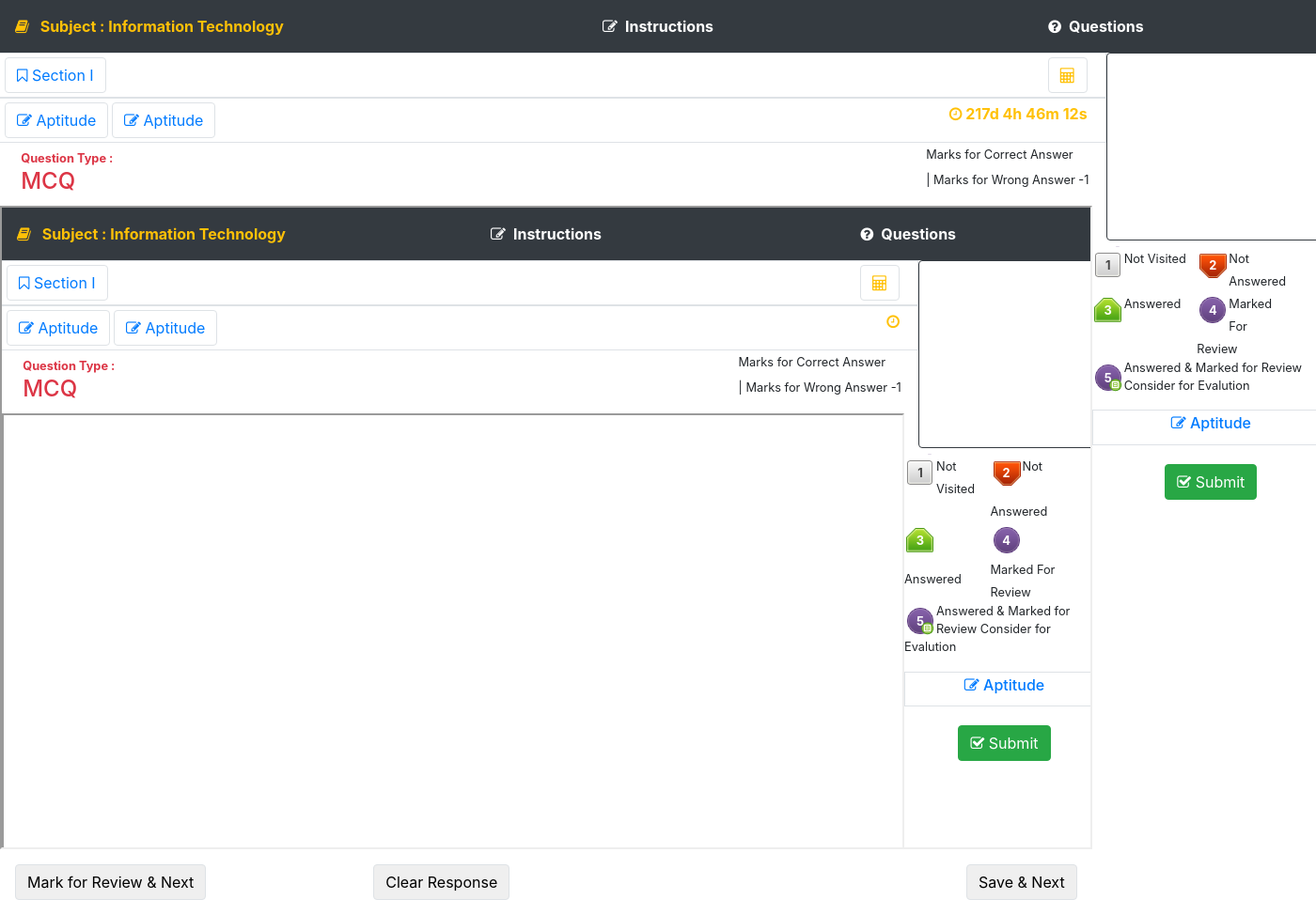
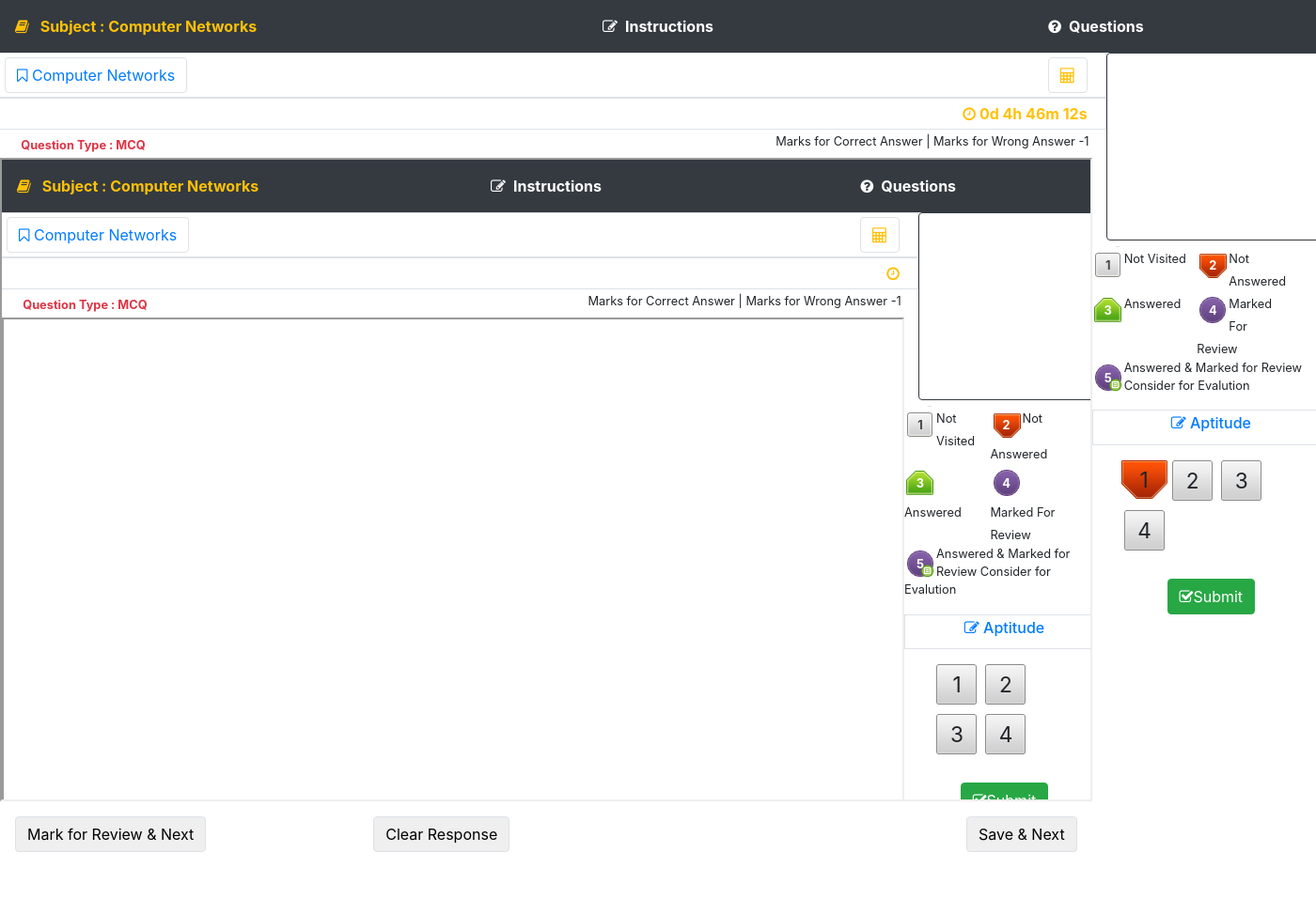
Before and after one commit to kunalrathorelnct/online-examination-system, a Django app: template template/quiz.html in a window 1400 px wide; the page is wider, and only the part inside the window is pictured. Shown: that part at 94% size. After the commit the page ends 907 px from the top of that part, so only its background shows below. Run offline with Django 3.2, Linux system fonts and the light colour scheme; the template is opened without the code that fills it: values that come from a table or form of the project are taken from there, others are empty; data comes from the database, SQL or seed files in the repository; both versions use the stored data as it was after the commit; some libraries are stand-ins or nearby versions.

Commit message:
Pannel, Calculator, Dynamic Questions

```diff
--- a/exam/views.py
+++ b/exam/views.py
@@ -1,5 +1,5 @@
 from django.shortcuts import render,HttpResponse
-from .models import Student_Exam,Question
+from .models import Student_Exam,Question,Section
 # Create your views here.
 from django.utils import timezone
 from .serializers import *
--- a/static/css/aecInstructions.css
+++ b/static/css/aecInstructions.css
@@ -96,23 +96,23 @@
     color: #fff;
     cursor: pointer;
     float: left;
-    text-align: center;
     font-size: 1.417em;
     font-weight: normal;
+    height: 43px;
+    line-height: 42px;
+    margin-bottom: 10px;
     margin-right: 2px;
+    text-align: center;
+    width: 50px;
 }
 
 .not_visited {
-    margin-bottom: 10px;
-    width: 50px;
     background-position: -157px -4px;
     color: #474747;
     height: 43px;
     line-height: 43px;
 }
 .not_answered{
-    line-height: 42px;
-    margin-bottom: 10px;
     background-position: -57px -6px;
     width: 49px;
     height: 43px;
--- a/static/js/ques.js
+++ b/static/js/ques.js
@@ -1,11 +1,123 @@
 
-function changeQuestion(questionid){
-    iframe.contentWindow.document.getElementById('question_text').innerHTML = questions[questionid-1]['question_text'];
-    iframe.contentWindow.document.getElementById('ques').innerHTML = "Question No. " + questionid;
-    document.getElementById('quesType').innerHTML = questions[questionid-1]['type'];
-    document.getElementById('quesMarks').innerHTML = questions[questionid-1]['marks'];
-    if (questions[questionid-1]['img']){
-        iframe.contentWindow.document.getElementById('quesImg').src = '/media/'+questions[questionid-1]['img'];
-    }
 
-}
+
+
+$(document).ready(function() {
+    const constraints = {
+        video: true
+      };
+
+    const video = document.querySelector('video');
+
+    navigator.mediaDevices.getUserMedia(constraints).then((stream) => {video.srcObject = stream});
+
+
+
+    var countDownDate = new Date("Jun 2, 2020 15:37:25").getTime();
+    var x = setInterval(function() {
+    var now = new Date().getTime();
+    var distance = countDownDate - now;
+    var days = Math.floor(distance / (1000 * 60 * 60 * 24));
+    var hours = Math.floor((distance % (1000 * 60 * 60 * 24)) / (1000 * 60 * 60));
+    var minutes = Math.floor((distance % (1000 * 60 * 60)) / (1000 * 60));
+    var seconds = Math.floor((distance % (1000 * 60)) / 1000);
+    $("#timer").html(days + "d " + hours + "h " + minutes + "m " + seconds + "s ");
+    if (distance < 0) {
+        clearInterval(x);
+        $("#timer").html("EXPIRED");
+      }
+    }, 1000);
+
+
+    $("#calculator").click(function(){
+        $("#overlay").removeClass("d-none");
+        $("#overlayframe1").html("<iframe src=https://widgetscode.com/wc/sciv/all?skin=nb1 style='width:560px;height:670px;margin:0;'frameborder=0></iframe>");
+
+
+    });
+    $("#instructions").click(function(){
+        $("#overlay").removeClass("d-none");
+        $("#overlayframe1").html("<iframe id='iframeId' src='{% url 'exam:iframe' uid %}' style='height:100%;width:100%;border:none;border-bottom:1px #CCC solid;'></iframe>");
+    });
+    $("#close").click(function(){
+        $("#overlay").addClass("d-none");
+    });
+
+    var i=1;
+    $("#panel"+i).removeClass("not_visited");
+    $("#panel"+i).addClass("not_answered");
+    $("#iframeid").contents().find("#id"+i).removeClass("d-none");
+    $("#reviewNext").click(function(){
+        console.log(i);
+        $("#panel"+i).removeClass();
+        if($("#iframeid").contents().find("input[name=exampleRadios"+i+"]").is(":checked")){
+
+            $("#panel"+i).addClass("normal answer_marked");
+        }else{
+            $("#panel"+i).addClass("normal marked");
+        }
+        $("#iframeid").contents().find("#id"+i).addClass("d-none");
+
+        i+=1;
+        if(i==maxx){
+            $("#reviewNext").addClass("disabled");
+            $("#saveNext").html("Save");
+        }
+        $("#iframeid").contents().find("#id"+i).removeClass("d-none");
+        if($("#panel"+i).hasClass("not_visited")){
+            $("#panel"+i).removeClass("not_visited");
+            $("#panel"+i).addClass("not_answered");
+        }
+
+    });
+    $("#clearResponse").click(function(){
+        $("#panel"+i).removeClass();
+        $("#panel"+i).addClass("normal not_answered");
+        $("#iframeid").contents().find("input[name=exampleRadios"+i+"]").prop("checked", false);
+    });
+    $panelClick =function($this) {
+        $("#iframeid").contents().find("#id"+i).addClass("d-none");
+        i = parseInt($this.attr('id').replace('panel', ''));
+        $("#iframeid").contents().find("#id"+i).removeClass("d-none");
+        if($("#panel"+i).hasClass("not_visited")){
+            $("#panel"+i).removeClass("not_visited");
+            $("#panel"+i).addClass("not_answered");
+        }
+        if(i==maxx){
+            $("#reviewNext").addClass("disabled");
+            $("#saveNext").html("Save");
+        }else{
+            $("#reviewNext").removeClass("disabled");
+            $("#saveNext").removeClass("disabled");
+        }
+
+    };
+    $("#submitBtn").click(function(){
+
+    });
+    $("#saveNext").click(function(){
+        $("#panel"+i).removeClass();
+        if($("#iframeid").contents().find("input[name=exampleRadios"+i+"]").is(":checked")){
+            $("#panel"+i).addClass("normal answered");
+        }
+        else{
+            $("#panel"+i).addClass("normal not_answered");
+        }
+
+        if(i!=maxx){
+            $("#iframeid").contents().find("#id"+i).addClass("d-none");
+            i+=1;
+            if(i==maxx){
+                $("#reviewNext").addClass("disabled");
+                $("#saveNext").html("Save");
+
+            }
+            $("#iframeid").contents().find("#id"+i).removeClass("d-none");
+            if($("#panel"+i).hasClass("not_visited")){
+                $("#panel"+i).removeClass("not_visited");
+                $("#panel"+i).addClass("not_answered");
+            }
+         }
+
+    });
+});
--- a/template/quiz.html
+++ b/template/quiz.html
@@ -11,48 +11,53 @@
     <link rel="stylesheet" href="{% static 'css/style.css' %}">
     <link rel="stylesheet" href="{% static 'css/aecInstructions.css' %}">
     <link rel="stylesheet" href="https://cdnjs.cloudflare.com/ajax/libs/font-awesome/4.7.0/css/font-awesome.min.css">
+
     <title>Online Exam</title>
-    <script src="{% static 'js/ques.js' %}"></script>
+
     <style>
         body {
             overflow-x: hidden;
 
         }
-
         .container-fluid {
             height: 685px;
         }
     </style>
 </head>
 
-<body onload="load()">
-    <div class="container-fluid p-0">
+<body>
+    <div id="overlay" class="container-fluid d-none w-100 h-100">
+        <div id="overlayframe">
+            <div id='close'>X</div>
+            <div id="overlayframe1"></div>
+        </div>
+
+
+    </div>
+    <div id="main" class="container-fluid p-0">
         <div class="row bg-dark text-white font-weight-bold p-3">
-            <div class="col text-warning"><i class="fa fa-book pr-2 mt-1" aria-hidden="true"></i> Subject : Information
-                Technology</div>
-            <div class="col d-flex justify-content-center"><i class="fa fa-pencil-square-o pr-2 mt-1"
-                    aria-hidden="true"></i> Instructions</div>
-            <div class="col d-flex justify-content-center"><i class="fa fa-question-circle pr-2 mt-1"
-                    aria-hidden="true"></i> Questions</div>
+            <div class="col text-warning"><i class="fa fa-book pr-2 mt-1" aria-hidden="true"></i> Subject : {{exam.subject_name}}</div>
+            <div id="instructions" class="col d-flex justify-content-center"><i class="fa fa-pencil-square-o pr-2 mt-1" aria-hidden="true"></i> Instructions</div>
+            <div id="questiontab" class="col d-flex justify-content-center"><i class="fa fa-question-circle pr-2 mt-1" aria-hidden="true"></i> Questions</div>
         </div>
         <div class="row h-100">
             <div class="col-10">
                 <div class="row border p-1 bg-white font-weight-bold text-white">
                     <div class="col">
                         <a class="btn border btn-white text-primary active"><i class="fa fa-bookmark-o"
-                                aria-hidden="true"></i> Section I</a>
+                                aria-hidden="true"></i> {{exam.subject_name}}</a>
                     </div>
                     <div class="col">
-                        <a class="btn border float-right"><i class="fa fa-calculator text-warning"
-                                aria-hidden="true"></i></a>
+                        <a id="calculator" class="btn border float-right"><i class="fa fa-calculator text-warning" aria-hidden="true"></i></a>
                     </div>
                 </div>
                 <div class="row border p-1 bg-white font-weight-bold text-white">
                     <div class="col">
+                        {% for sectionname in sectionnames %}
                         <a class="btn border btn-white text-primary active"><i class="fa fa-pencil-square-o"
-                                aria-hidden="true"></i> Aptitude </a>
-                        <a class="btn border btn-white text-primary active"><i class="fa fa-pencil-square-o"
-                                aria-hidden="true"></i> Aptitude </a>
+                                aria-hidden="true"></i> {{sectionname.section_name}} </a>
+                        {% endfor %}
+
                     </div>
                     <div class="col">
                         <a class=" float-right"><i class="fa fa-clock-o text-warning" aria-hidden="true"></i>
@@ -62,28 +67,26 @@
                 </div>
                 <div class="row ml-1 mark bg-white">
                     <div class="col text-danger">
-                        <small><b>Question Type : <h4 id="quesType">MCQ<h4></b></small>
+                        <small><b>Question Type : <span id="quesType">MCQ</span></b></small>
                     </div>
                     <div class="col">
-                        <small class="float-right">Marks for Correct Answer <h5 id="quesMarks"></h5> | Marks for Wrong Answer -1</small>
+                        <small class="float-right">Marks for Correct Answer <span id="quesMarks"></span> | Marks for Wrong Answer <span id="NegetivequesMarks">-1</span> </small>
                     </div>
                 </div>
                 <div class="row h-100">
                     <div class="col">
-                        <iframe id="iframeId" class="w-100 h-100" src="{% url 'exam:iframe' uid %}"></iframe>
+                        <iframe id="iframeid" class="w-100 h-100" src="{% url 'exam:iframe' uid %}"></iframe>
                     </div>
                 </div>
                 <div class="row ">
                     <div class="col">
-                        <button id="PreviousInst" onclick="markedreview()"
-                            class="btn btn-white border float-left m-3">Mark for Review & Next</button>
+                        <button id="reviewNext"class="btn btn-white border float-left m-3">Mark for Review & Next</button>
                     </div>
                     <div class="col">
-                        <button id="readylink" class="btn btn-white border m-3 ml-auto">Clear Response</button>
+                        <button id="clearResponse" class="btn btn-white border m-3 ml-auto">Clear Response</button>
                     </div>
                     <div class="col">
-                        <button id="instPagination" onclick="savenext()" class="btn border float-right m-3">Save &
-                            Next</button>
+                        <button id="saveNext" class="btn border float-right m-3">Save & Next</button>
                     </div>
                 </div>
 
@@ -110,23 +113,23 @@
                     </div>
                     <div class="row w-100">
                         <small><span class="review_marked_considered"
-                                title="Answered &amp; Marked for Review">5</span>Answered & Marked for Review Consider
-                            for Evalution</small>
+                                title="Answered &amp; Marked for Review">5</span>Answered & Marked for Review Consider for Evalution</small>
                     </div>
 
                 </div>
 
-                <div class="row bg-white text-primary border mt-3 p-1    justify-content-center">
+                <div class="row bg-white text-primary border mt-3 p-1 justify-content-center">
                     <h6><i class="fa fa-pencil-square-o" aria-hidden="true"></i> Aptitude</h6>
                 </div>
-                {% for i in range %}
+
                 <div class="row m-3">
-                    <a class="normal" id="id{{i}}" href="javascript:;" onclick="changeQuestion('{{i}}');">{{i}}</a>
+
+                    {% for question in questions %}
+                    <a class="normal not_visited" onclick="$panelClick($(this));" id="panel{{question.id}}">{{question.id}}</a>
+                    {% endfor %}
                 </div>
-                {% endfor %}
                 <div class="row bg-white text-primary mt-3 p-1 justify-content-center">
-                    <button class="btn btn-success disable"><i class="fa fa-check-square-o" aria-hidden="true"></i>
-                        Submit</button>
+                    <button id="submitBtn" class="btn btn-success"><i class="fa fa-check-square-o" aria-hidden="true"></i>Submit</button>
                 </div>
 
             </div>
@@ -135,87 +138,15 @@
 
 
     </div>
+    <script src="https://ajax.googleapis.com/ajax/libs/jquery/3.5.1/jquery.min.js"></script>
+    <script src="{% static 'js/ques.js' %}"></script>
     <script>
-        var iframe = document.getElementById("iframeId");
-        $("input[type=checkbox]").is(":checked");
-        var ele = iframe.contentWindow.document.getElementByName("exampleRadios");
+         var maxx= {{questions.count}};
+    </script>
 
-        function load() {
-            var elmnt = document.getElementById("id1");
-            elmnt.className = "normal not_visited";
-        }
-        function markedreview() {
-            console.log(ele)
-            if (ele.checked) {
-                var elmnt = document.getElementById("id1");
-                elmnt.className = "normal not_visited";
-            }
 
-        }
-        function savenext() {
-            var iframe = document.getElementById("iframeId");
-            var elmnt = document.getElementById("id1");
-            elmnt.className = "normal answer_marked";
-        }
 
-    </script>
-    <!-- Optional JavaScript -->
-    <!-- jQuery first, then Popper.js, then Bootstrap JS -->
-    <script>
-        questions = new Array();
-        {%if questions %}
-        {% for question in questions %}
-        questions.push({
-            question_text: "{{ question.question_text}}",
-            type: "{{question.question_type}}",
-            choices: "{{question.choices}}",
-            marks: "{{question.marks}}",
-            img: "{{question.ex_img}}"
-        });
-        {% endfor %}
-        {% endif %}
-        // Set the date we're counting down to
-        var countDownDate = new Date("Jan 5, 2021 15:37:25").getTime();
 
-        // Update the count down every 1 second
-        var x = setInterval(function () {
-
-            // Get today's date and time
-            var now = new Date().getTime();
-
-            // Find the distance between now and the count down date
-            var distance = countDownDate - now;
-
-            // Time calculations for days, hours, minutes and seconds
-            var days = Math.floor(distance / (1000 * 60 * 60 * 24));
-            var hours = Math.floor((distance % (1000 * 60 * 60 * 24)) / (1000 * 60 * 60));
-            var minutes = Math.floor((distance % (1000 * 60 * 60)) / (1000 * 60));
-            var seconds = Math.floor((distance % (1000 * 60)) / 1000);
-
-            // Output the result in an element with id="timer"
-            document.getElementById("timer").innerHTML = days + "d " + hours + "h "
-                + minutes + "m " + seconds + "s ";
-
-            // If the count down is over, write some text
-            if (distance < 0) {
-                clearInterval(x);
-                document.getElementById("timer").innerHTML = "EXPIRED";
-            }
-        }, 1000);
-    </script>
-    <script>
-        const constraints = {
-            video: true
-        };
-
-        const video = document.querySelector('video');
-
-        navigator.mediaDevices.getUserMedia(constraints).then((stream) => { video.srcObject = stream });
-    </script>
-    <script src="{% static 'js/ques.js' %}"></script>
-    <script src="https://code.jquery.com/jquery-3.2.1.slim.min.js"></script>
-    <script src="https://cdnjs.cloudflare.com/ajax/libs/popper.js/1.12.9/umd/popper.min.js"></script>
-    <script src="https://maxcdn.bootstrapcdn.com/bootstrap/4.0.0/js/bootstrap.min.js"></script>
 </body>
 
 </html>
```
Also changed, not shown: other parts of static/css/aecInstructions.css (+22 -5 lines), online_exam/settings.py (+7 -0 lines), template/iframesquestionpaper.html (+22 -46 lines), template/split.py (added, +7 -0 lines), db.sqlite3, media/ComputerNetworks/What /Screenshot_from_2020-05-31_02-15-47.png (added), media/ComputerNetworks/What /Screenshot_from_2020-05-31_02-16-05.png (added).
